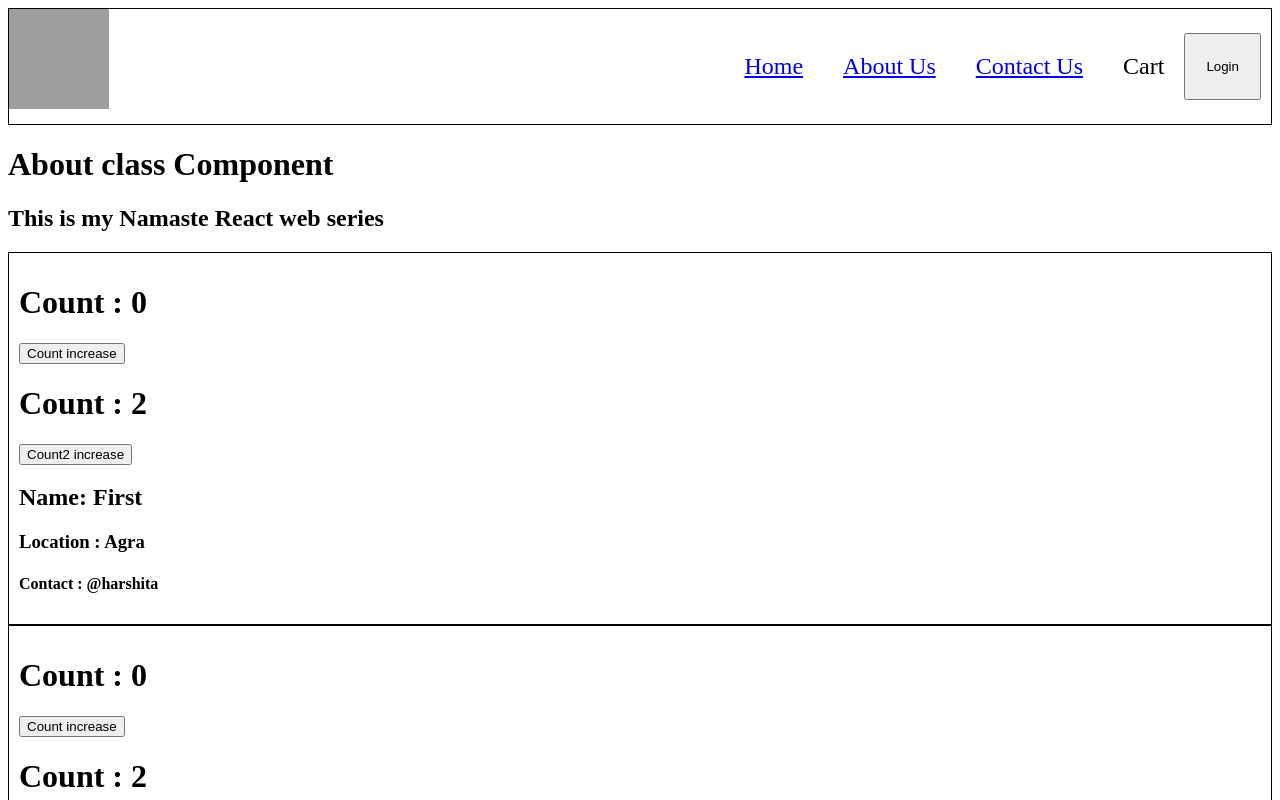
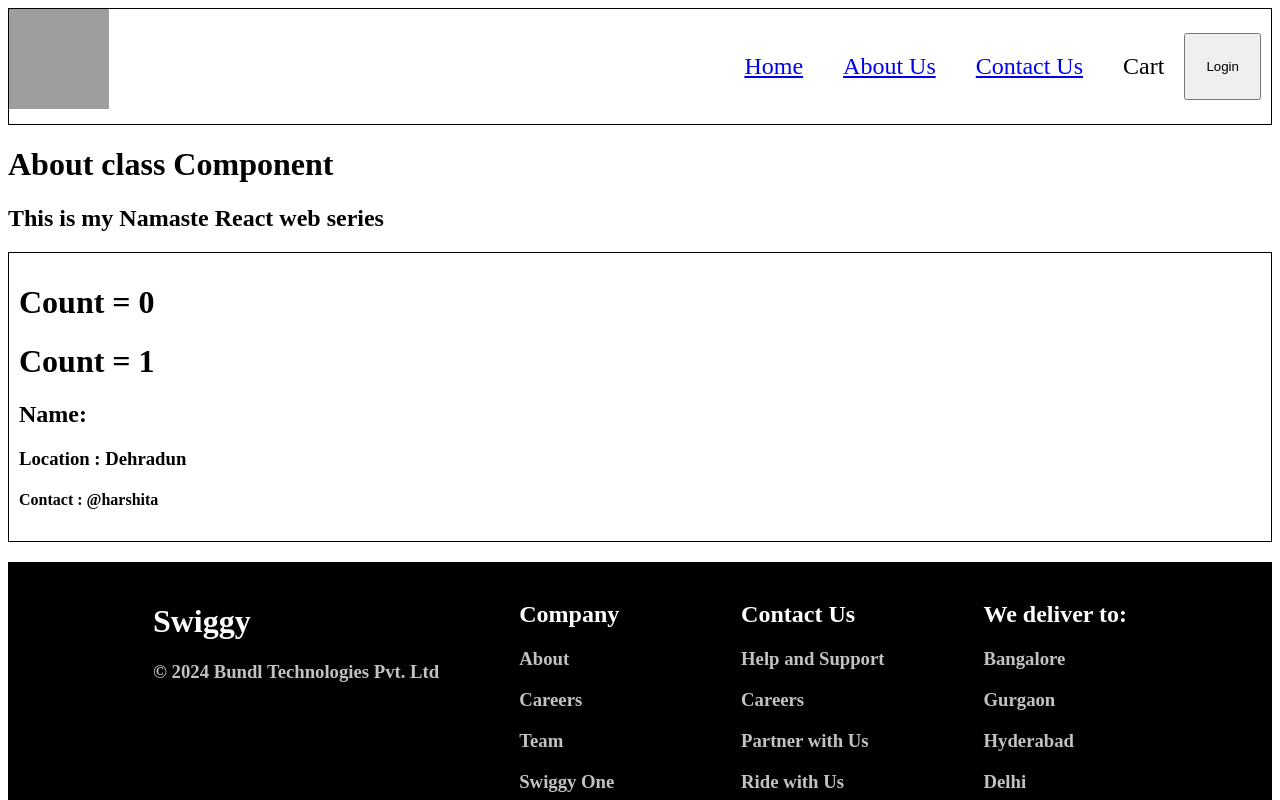
Before and after one commit to harshita-2503/NamasteReact, a React (Vite) app: page /about in a window 1280 px wide. Shown: the top 800 px of the page. Built offline with nearby package versions, Linux system fonts and the light colour scheme; grey boxes are pictures that could not be loaded.

Commit message:
class based components

```diff
--- a/src/component/About.js
+++ b/src/component/About.js
@@ -19,25 +19,26 @@ import UserClass from "./UserClass";
 class About extends React.Component{
     constructor(props){
         super(props);
-        console.log("Parent Constructor")
+        // console.log("Parent Constructor")
 
     }
 
     componentDidMount(){
-        console.log("Parent Component did Mount")
+        // console.log("Parent Component did Mount")
 
         //Api calls
     }
 
     render(){
-        console.log("Parent Render")
+        // console.log("Parent Render")
         return (
                    <div>
                        <h1>About class Component</h1>
                         <h2>This is my Namaste React web series</h2>
-                       <UserClass name={"First"} location={"Agra"}/>
-                       <UserClass name={"Second"} location={"Dehradun"}/>
-                       <UserClass name={"Third"} location={"Pune"}/>
+                       {/* <UserClass name={"First"} location={"Agra"}/> */}
+                       <User/>
+                       {/* <UserClass name={"Second"} location={"Dehradun"}/>
+                       <UserClass name={"Third"} location={"Pune"}/> */}
 
 
                    </div>
--- a/src/component/User.js
+++ b/src/component/User.js
@@ -1,8 +1,47 @@
-import { useState } from "react";
+import { useEffect, useState } from "react";
+
+
+
 
 const User=({name})=>{
     const [count,setCount] =useState(0);
     const [count2] =useState(1);
+
+    // useEffect(()=>{
+    //     //Api Call
+
+    //     setInterval(()=>{
+    //         console.log("Namaste React op")
+    //     },1000);
+    //   },[])
+
+
+    //   useEffect(()=>{     //separate useEffect for count2 change
+    //     //Api Call
+    //   },[count2])
+
+
+
+    useEffect(()=>{
+        //Api Call
+
+        const timer=setInterval(()=>{
+         console.log("Namaste React op")
+         },1000);
+        console.log("useEffect")
+
+
+        return ()=>{
+            clearInterval(timer)
+            console.log("useEffect return");
+        }
+
+      },[])
+
+
+      console.log("render")
+
+
 
 
     return <div className="user-card">
--- a/src/component/UserClass.js
+++ b/src/component/UserClass.js
@@ -2,9 +2,169 @@ import React from "react";
 
 class UserClass extends React.Component{
 
+    // constructor(props){
+    //     super(props);
+    //     console.log(props);
+    //     this.state={
+    //         count: 0,
+    //         count2 : 2,
+    //     }
+    //     console.log(this.props.name+"Child constructor")
+    // }
+
+    // componentDidMount(){
+    //      console.log(this.props.name+"Child Component did Mount")
+    // }
+
+
+//     render(){
+//         const {name,location}=this.props;
+//         // const {count,count2}=this.state;
+
+//         // console.log(this.props.name+"Child Render")
+
+//         return (
+//         <div className="user-card">
+//            {/* <h2>Name: {this.props.name}</h2>
+//            <h3>Location : {this.props.location}</h3> */}
+//            {/* <h1>Count : {this.state.count}</h1> */}
+//            {/* <h1>Count : {count}</h1>
+//            <button onClick={()=>{
+//             this.setState({
+//                 count: this.state.count+1,
+//                 // count2: this.state.count2+1
+//             })
+//            }}>Count increase</button>  */}
+//            {/* <h1>Count : {count2}</h1>
+
+//            <button onClick={()=>{
+//             this.setState({
+//                 count2: this.state.count2+1
+//             })
+//            }}>Count2 increase</button>  */}
+
+
+
+//            <h2>Name: {name}</h2>
+//            <h3>Location : {location}</h3>
+//            <h4>Contact : @harshita</h4>
+
+//         </div>
+//         );
+//     }
+
+//     constructor(props){
+//         super(props);
+//         this.state={
+//             userInfo: {
+//                 name : "Dummy",
+//                 location: "Default"
+//             }
+//         }
+//         console.log(this.props.name+"Child constructor")
+//     }
+
+//     async componentDidMount(){
+//       const data=await fetch("https://api.github.com/    users/harshita-2503");
+
+//      const json=await data.json();
+//      console.log(json);
+
+//      this.setState({
+//       userInfo: json,
+//      })
+//      console.log(this.props.name+"Child Component did Mount")
+
+//     }
+
+//     componentDidUpdate(){
+//         console.log("Component did Update")
+//     }
+
+//     componentWillUnmount(){
+//         console.log("Component will unmount")
+//     }
+
+
+//     render(){
+//         console.log(this.props.name+"Child Render")
+
+//         const {login,avatar_url}=this.state.userInfo;
+//         return (
+//             <div className="user-card">
+//                 {/* <h2>NAME:{this.state.userInfo.name}</h2> */}
+//                 <img src={avatar_url}/>
+//                 <h2>NAME:{login}</h2>
+
+
+//             </div>
+//         )
+//     }
+//  }
+
+
+
+// export default UserClass;
+// constructor(props){
+//     super(props);
+//     this.state={
+//                 count: 0,
+//                 count2 : 2,
+//             }
+//     console.log(this.props.name+"Child constructor")
+// }
+
+// async componentDidMount(){
+
+//  console.log(this.props.name+"Child Component did Mount")
+
+// }
+
+// // componentDidUpdate(prevProps,prevState){
+// //     if(this.state.count != prevState.count ||this.state.count2 != prevState.count2 ){
+
+// //     }
+// //     console.log("Component did Update")
+// // }
+
+// componentDidUpdate(prevProps,prevState){
+//     if(this.state.count != prevState.count){
+
+//     }
+//     if(this.state.count2 != prevState.count2){
+
+//     }
+//     console.log("Component did Update")
+// }
+
+// componentWillUnmount(){
+//     console.log("Component will unmount")
+// }
+
+
+// render(){
+//     console.log(this.props.name+"Child Render")
+
+
+//     return (
+//         <div className="user-card">
+//             {/* <h2>NAME:{this.state.userInfo.name}</h2> */}
+//             {/* <img src={avatar_url}/> */}
+//             {/* <h2>NAME:{login}</h2> */}
+
+
+//         </div>
+//     )
+// }
+// }
+
+
+
+// export default UserClass;
+
+
 constructor(props){
     super(props);
-        console.log(props);
     this.state={
                 count: 0,
                 count2 : 2,
@@ -13,44 +173,47 @@ class UserClass extends React.Component{
 }
 
 componentDidMount(){
+
+    this.timer=setInterval(()=>{
+        console.log("Namaste React op")
+    },1000);
+
  console.log(this.props.name+"Child Component did Mount")
+
 }
 
+componentDidUpdate(prevProps,prevState){
+    if(this.state.count != prevState.count){
+
+    }
+    if(this.state.count2 != prevState.count2){
+
+    }
+    console.log("Component did Update")
+}
+
+componentWillUnmount(){
+    clearInterval(this.timer)
+    console.log("Component will unmount")
+}
+
+
 render(){
-        const {name,location}=this.props;
-        const {count,count2}=this.state;
+    console.log(this.props.name+"Child Render")
 
-        console.log(this.props.name+"Child Render")
 
     return (
         <div className="user-card">
-           {/* <h2>Name: {this.props.name}</h2>
-           <h3>Location : {this.props.location}</h3> */}
-           {/* <h1>Count : {this.state.count}</h1> */}
-           <h1>Count : {count}</h1>
-           <button onClick={()=>{
-            this.setState({
-                count: this.state.count+1,
-                // count2: this.state.count2+1
-            })
-           }}>Count increase</button>
-           <h1>Count : {count2}</h1>
+            {/* <h2>NAME:{this.state.userInfo.name}</h2> */}
+            {/* <img src={avatar_url}/> */}
+            {/* <h2>NAME:{login}</h2> */}
 
-           <button onClick={()=>{
-            this.setState({
-                count2: this.state.count2+1
-            })
-           }}>Count2 increase</button>
+
+        </div>
+    )
+}
+}
 
 
 
-           <h2>Name: {name}</h2>
-           <h3>Location : {location}</h3>
-           <h4>Contact : @harshita</h4>
-
-        </div>
-        );
-    }
-}
-
 export default UserClass;
```
Lines whose indentation alone changed are shown as unchanged.
